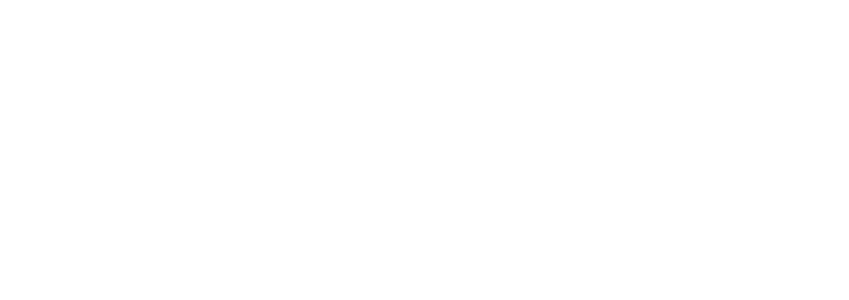
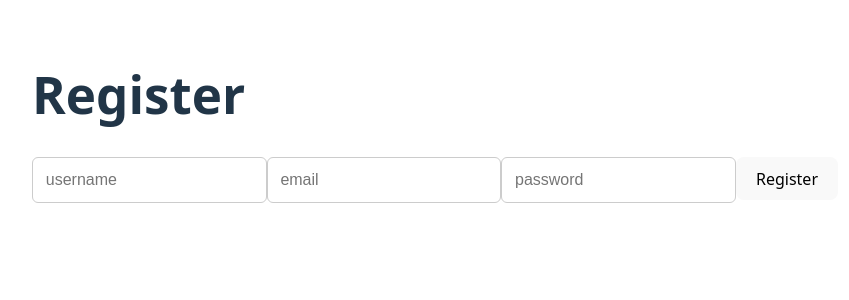
Before and after one commit to HseinKt/Areeba-postApp, a React (Vite) app: page /register in a window 1280 px wide. Before the commit this address had no page. Shown: the top 300 px of the page, without its empty margins (0-849 px from the left). Built offline with nearby package versions, Linux system fonts and the light colour scheme.

Commit message:
Finished Register Page and the api register

```diff
--- a/src/App.tsx
+++ b/src/App.tsx
@@ -4,6 +4,7 @@
 import PostCreate from "./pages/PostCreate"
 import PostUpdate from "./pages/PostUpdate"
 import Login from "./pages/Login"
+import Register from "./pages/Register"
 
 function App() {
 
@@ -15,6 +16,7 @@
         <Route path="/create" element={<PostCreate />} />
         <Route path="/update/:id" element={<PostUpdate />} />
         <Route path="/login" element={<Login />} />
+        <Route path="/register" element={<Register />} />
       </Routes>
     </BrowserRouter>
   )
--- a/src/api/auth.api.ts
+++ b/src/api/auth.api.ts
@@ -1,4 +1,6 @@
-import type { AuthUser, LoginPayload } from "../types/auth.types"
+import type { AuthUser, LoginPayload, RegisterPayload, RegisterResponse } from "../types/auth.types"
 import api from "./axios"
 
 export const login = (payload: LoginPayload) => api.post<AuthUser>("/auth/login", payload);
+
+export const register = (payload: RegisterPayload) => api.post<RegisterResponse>("/users/add", payload)
--- a/src/pages/PostsList.tsx
+++ b/src/pages/PostsList.tsx
@@ -57,8 +57,12 @@
             <div className="header">
                 <h1>Posts</h1>
                 <button onClick={() => Navigate('/create')}>Create Post</button>
-                <button onClick={() => Navigate('/login')}>Login</button>
+                <div>
+                    <button onClick={() => Navigate('/login')}>Login</button>
+                    <button onClick={() => Navigate('/register')}>Register</button>
+                </div>
             </div>
+
 
             {error && <p className="error">{error}</p>}
 
--- a/src/pages/Register.tsx
+++ b/src/pages/Register.tsx
@@ -1,6 +1,56 @@
+import { useState } from "react";
+import { register } from "../api/auth.api";
+import { useNavigate } from "react-router-dom";
+
 const Register = () => {
+
+    const [userName, setUserName] = useState<string>("");
+    const [password, setPassword] = useState<string>("");
+    const [email, setEmail] = useState<string>("");
+    const Navigate = useNavigate();
+
+    const handleSubmit = async (e: React.FormEvent) => {
+        e.preventDefault();
+
+        if (!userName || !password || !email) {
+            alert("All inputs are required");
+            return;
+        }
+        console.log("Register attempt with:", { userName, email, password });
+
+        try {
+            const body = {username: userName, email: email, password: password};
+            const response = await register(body);
+            console.log("Register successful:", response.data);
+            Navigate('/');
+        } catch (error) {
+            console.log("Register error:", error);
+        }
+    }
+
     return (
-        <div>Register Page</div>
+        <form onSubmit={handleSubmit}>
+            <h1>Register</h1>
+            <input
+                type="text"
+                placeholder="username"
+                value={userName}
+                onChange={(e) => setUserName(e.target.value)}
+            />
+            <input
+                type="text"
+                placeholder="email"
+                value={email}
+                onChange={(e) => setEmail(e.target.value)}
+            />
+            <input
+                type="password"
+                placeholder="password"
+                value={password}
+                onChange={(e) => setPassword(e.target.value)}
+            />
+            <button type="submit">Register</button>
+        </form>
      );
 }
 
```
Also changed, not shown: src/types/auth.types.ts (+12 -0 lines).
